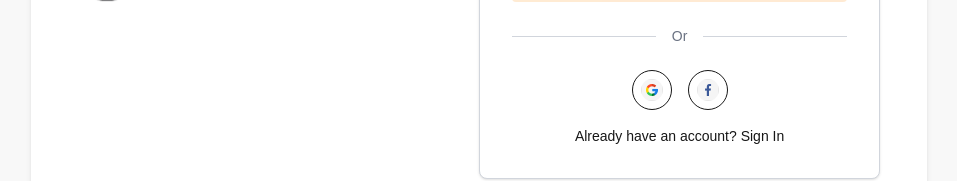
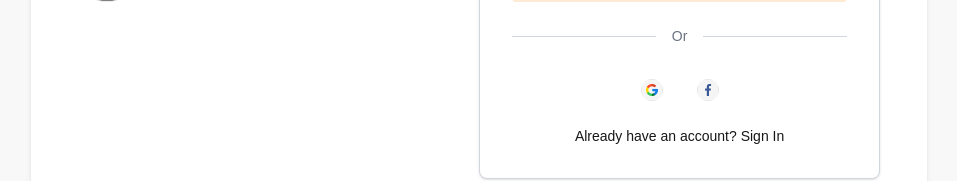
Before and after one commit to Winflow-Project/winflow_FE, a Next.js app in the folder winflow/: page /auth/signup in a window 1280 px wide. Shown: the part 472-653 px from the top of the page, without its empty margins (161-1118 px from the left). Built offline with nearby package versions, Linux system fonts and the light colour scheme.

Commit message:
updates for deployment

```diff
--- a/winflow/src/app/Pages/Newsletter/page.tsx
+++ b/winflow/src/app/Pages/Newsletter/page.tsx
@@ -35,7 +35,7 @@ const Interests = () => {
             <div className="max-w-3xl w-full bg-white rounded-xl p-6 shadow-md border">
                 <h2 className="text-xl font-semibold text-center mb-1">Interest(s)</h2>
                 <p className="text-sm text-center text-gray-500 mb-6">
-                    Select the topics you'd like to see on your home feed.
+                    Select the topics you&apos;d like to see on your home feed.
                 </p>
 
                 <section className="mb-6">
--- a/winflow/src/app/Pages/OtpSuccess/page.tsx
+++ b/winflow/src/app/Pages/OtpSuccess/page.tsx
@@ -1,4 +1,5 @@
 import LeftSignup from "@/components/LeftSignup";
+import Image from "next/image";
 import Link from "next/link";
 
 export default function OtpPage2() {
@@ -12,13 +13,13 @@ export default function OtpPage2() {
                 {/* right side  */}
                 <div className="min-h-screen flex flex-col rounded-lg border border-gray-300 items-center justify-center">
                     <div className="bg-white p-8 rounded-lg  max-w-md w-full text-center flex flex-col items-center">
-                        <img src="/radio-check-circle-02-stroke.svg" alt="circle" />
+                        <Image src="/radio-check-circle-02-stroke.svg" alt="circle" width={50} height={50} />
                         <h1 className="text-3xl font-bold text-gray-800 mb-4">Congratulations</h1>
                         <p className="text-lg text-gray-700 mb-6">Your account has been successfully created</p>
 
                         <div className="flex flex-col">
                             <Link href="/Pages/Personalize" className=" text-green-600 py-2 px-4 rounded-md transition duration-300 text-center flex flex-row items-center">
-                                Proceed to personalize <img src="/left-arrow-stroke.svg" alt="left arrow" />
+                                Proceed to personalize <Image src="/left-arrow-stroke.svg" width={200} height={200} alt="left arrow" />
                             </Link>
 
                             <Link href="/home" className=" py-2 px-4 rounded-md text-black transition duration-300 text-center">
--- a/winflow/src/app/Pages/Personalize/page.tsx
+++ b/winflow/src/app/Pages/Personalize/page.tsx
@@ -22,7 +22,7 @@ const Personalize = () => {
                 </button>
 
                 <h2 className="text-xl font-semibold mb-2">About you</h2>
-                <p className="text-sm text-gray-500 mb-6">Let's get to know You.</p>
+                <p className="text-sm text-gray-500 mb-6">Let&apos;s get to know You.</p>
                 <p className="mb-4 font-medium text-gray-700">How do you Identify?</p>
 
                 <div className="space-y-4">
--- a/winflow/src/app/Pages/checkMail/page.tsx
+++ b/winflow/src/app/Pages/checkMail/page.tsx
@@ -2,7 +2,7 @@
 import React, { useState } from 'react';
 
 const ForgotPassword = () => {
-    const [email, setEmail] = useState('');
+    const [email, _setEmail] = useState('');
 
     const handleSubmit = (e: React.FormEvent) => {
         e.preventDefault();
--- a/winflow/src/components/CoreValue.tsx
+++ b/winflow/src/components/CoreValue.tsx
@@ -1,3 +1,5 @@
+import Image from "next/image";
+
 export default function CoreValue() {
     const values = [
         {
@@ -53,7 +55,7 @@ export default function CoreValue() {
                             key={index}
                             className="flex flex-col items-center justify-center border border-gray-200 rounded-lg p-6 hover:shadow-md transition-shadow duration-300"
                         >
-                            <div><img src={value.icon} alt={value.title} /></div>
+                            <div><Image src={value.icon} alt={value.title} width={50} height={50} /></div>
                             <h3 className="text-lg font-semibold text-gray-800 mb-3">{value.title}</h3>
                             <p className="text-sm text-center text-gray-600 mx-auto leading-snug max-w-xl mt-2">{value.description}</p>
                         </div>
--- a/winflow/src/components/LoginForm.tsx
+++ b/winflow/src/components/LoginForm.tsx
@@ -94,8 +94,8 @@ export default function LoginForm() {
 
 
                     <div className="flex justify-center gap-4 mb-4">
-                        <img src="/Frame 1618868336.png" className="w-10 h-10 border p-2 rounded-full" />
-                        <img src="/Frame 1618868337.png" className="w-10 h-10 border p-2 rounded-full" />
+                        <Image src="/Frame 1618868336.png" className="w-10 h-10 border p-2 rounded-full" alt='logo' width={50} height={50} />
+                        <Image src="/Frame 1618868337.png" alt='logo' className="w-10 h-10 border p-2 rounded-full" width={50} height={50} />
                     </div>
 
                     <p className="text-sm text-center">
--- a/winflow/src/components/SignUpForm.tsx
+++ b/winflow/src/components/SignUpForm.tsx
@@ -83,15 +83,19 @@ export default function SignupForm() {
                         </div>
 
                         <div className="flex justify-center gap-4 mb-4 cursor-pointer">
-                            <img
+                            <Image
                                 src="/Frame 1618868336.png"
                                 alt="Sign up with Provider 1"
                                 className="w-10 h-10 border p-2 rounded-full"
+                                width={50}
+                                height={50}
                             />
-                            <img
+                            <Image
                                 src="/Frame 1618868337.png"
                                 alt="Sign up with Provider 2"
                                 className="cursor-pointer w-10 h-10 border p-2 rounded-full"
+                                width={50}
+                                height={50}
                             />
                         </div>
 
--- a/winflow/src/components/Start.tsx
+++ b/winflow/src/components/Start.tsx
@@ -2,6 +2,7 @@
 import { useRouter } from "next/navigation";
 import React from "react";
 import Button from "./Button";
+import Image from "next/image";
 
 
 
@@ -30,10 +31,12 @@ export default function Start() {
 
             {/* Right side */}
             <div className="md:w-1/2">
-                <img
+                <Image
                     src="/ready.png"
                     alt="Ready to start"
                     className="w-full max-w-md mx-auto md:mx-0"
+                    width={500}
+                    height={500}
                 />
             </div>
         </div>
```
Also changed, not shown: winflow/vercel.json (added).
